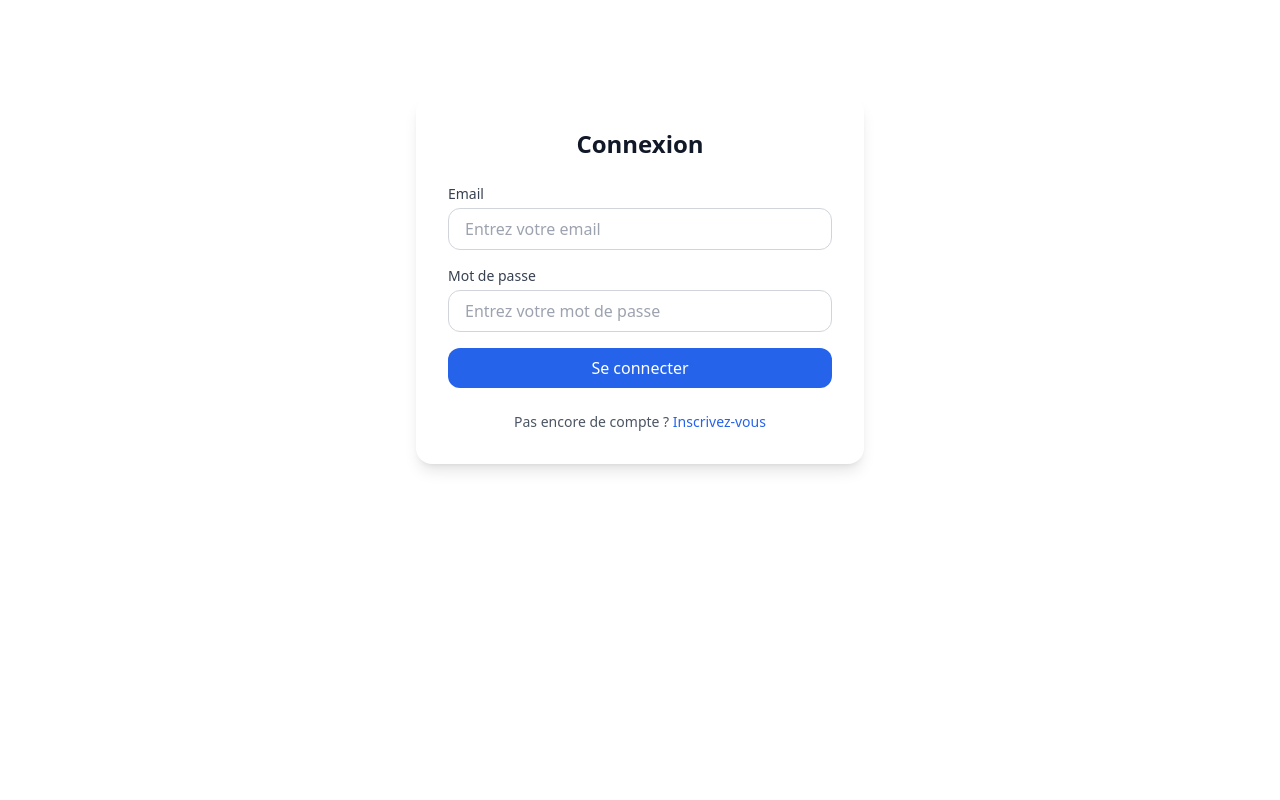
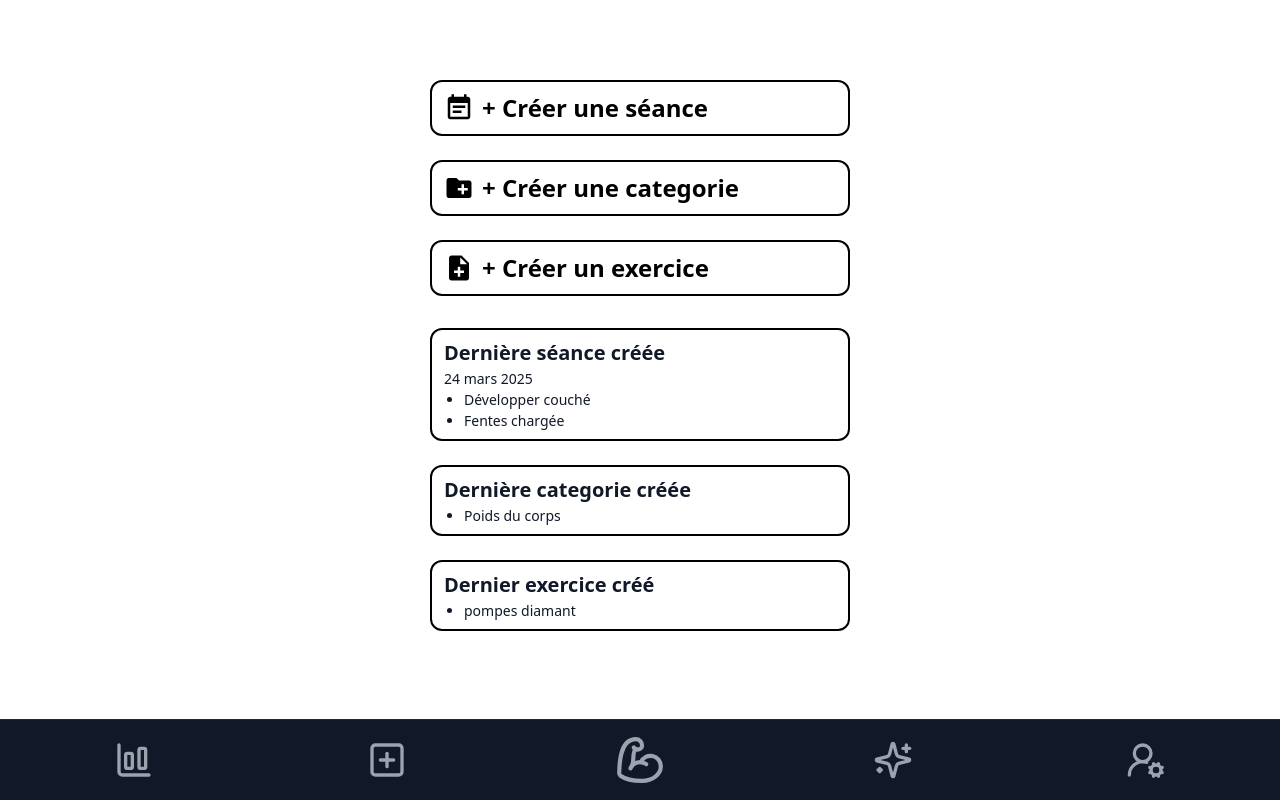
Before and after one commit to StarFlo974/PWA_SuiviMuscu, an Angular app in the folder frontend/: page /create in a window 1280 px wide. Before the commit this address led to /login. Built offline with nearby package versions, Linux system fonts and the light colour scheme; sample sign-in values are in the browser's storage.

Commit message:
feat(create): generate create component

```diff
--- a/frontend/src/app/app.routes.ts
+++ b/frontend/src/app/app.routes.ts
@@ -6,6 +6,7 @@ import { StatisticComponent } from './components/statistic/statistic.component';
 import { QuoteComponent } from './components/quote/quote.component';
 import { TrainingComponent } from './components/training/training.component';
 import { AccountComponent } from './components/account/account.component';
+import { CreateComponent } from './create/create.component';
 import { LoginComponent } from './components/login/login.component';
 import { RegisterComponent } from './components/register/register.component';
 
@@ -29,6 +30,7 @@ export const routes: Routes = [
       { path: 'quote', component: QuoteComponent },
       { path: 'training', component: TrainingComponent },
       { path: 'account', component: AccountComponent },
+      { path: 'create', component: CreateComponent },
     ]
   },
 
--- a/frontend/src/app/components/menu/menu.component.html
+++ b/frontend/src/app/components/menu/menu.component.html
@@ -13,8 +13,8 @@
         </button>
 
         <!-- Ajouter -->
-        <button (click)="setActiveTab('createExercise')" class="flex flex-col items-center justify-center w-1/5 h-full"
-            [ngClass]="{'text-green-400': activeTab === 'createExercise', 'text-gray-400': activeTab !== 'createExercise'}">
+        <button (click)="setActiveTab('create')" class="flex flex-col items-center justify-center w-1/5 h-full"
+            [ngClass]="{'text-green-400': activeTab === 'create', 'text-gray-400': activeTab !== 'create'}">
             <svg xmlns="http://www.w3.org/2000/svg" width="40" height="40" viewBox="0 0 24 24" fill="none"
                 stroke="currentColor" stroke-width="2" stroke-linecap="round" stroke-linejoin="round"
                 class="lucide lucide-square-plus-icon lucide-square-plus">
--- /dev/null
+++ b/frontend/src/app/create/create.component.html
@@ -0,0 +1,50 @@
+<div class="flex flex-col gap-6 w-full max-w-[420px] mx-auto mt-12 text-[20px] font-medium">
+
+    <!-- Créer une séance -->
+    <button type="button"
+        class="flex items-center gap-2 border border-2 border-black text-black text-[24px] font-semibold bg-white px-3 py-2 h-18 rounded-xl w-full">
+        <span class="material-icons text-[30px]">event_note</span>
+        + Créer une séance
+    </button>
+
+    <!-- Créer une catégorie -->
+    <button type="button"
+        class="flex items-center gap-2 border border-2 border-black text-black text-[24px] font-semibold bg-white px-3 py-2 h-18 rounded-xl w-full">
+        <span class="material-icons text-[30px]">create_new_folder</span>
+        + Créer une categorie
+    </button>
+
+    <!-- Créer un exercice -->
+    <button type="button" (click)="goToCreateExercise()"
+        class="flex items-center gap-2 border border-2 border-black text-black text-[24px] font-semibold bg-white px-3 py-2 h-18 rounded-xl w-full">
+        <span class="material-icons text-[30px]">note_add</span>
+        + Créer un exercice
+    </button>
+
+    <!-- Dernière séance -->
+    <div class="border border-2 border-black rounded-xl px-3 py-2 mt-2 bg-white">
+        <p class="font-semibold">Dernière séance créée</p>
+        <p class="text-[14px] font-normal">24 mars 2025</p>
+        <ul class="list-disc pl-5 text-[14px]">
+            <li>Développer couché</li>
+            <li>Fentes chargée</li>
+        </ul>
+    </div>
+
+    <!-- Dernière catégorie -->
+    <div class="border border-2 border-black rounded-xl px-3 py-2 bg-white">
+        <p class="font-semibold">Dernière categorie créée</p>
+        <ul class="list-disc pl-5 text-[14px]">
+            <li>Poids du corps</li>
+        </ul>
+    </div>
+
+    <!-- Dernier exercice -->
+    <div class="border border-2 border-black rounded-xl px-3 py-2 bg-white">
+        <p class="font-semibold">Dernier exercice créé</p>
+        <ul class="list-disc pl-5 text-[14px]">
+            <li>pompes diamant</li>
+        </ul>
+    </div>
+
+</div>
--- /dev/null
+++ b/frontend/src/app/create/create.component.ts
@@ -0,0 +1,28 @@
+import { Component } from '@angular/core';
+import { Router } from '@angular/router';
+
+@Component({
+  selector: 'app-create',
+  imports: [],
+  templateUrl: './create.component.html',
+  styleUrl: './create.component.sass'
+})
+export class CreateComponent {
+
+  constructor(
+    public router: Router
+  ) { }
+
+  lastSession = {
+    date: '24 mars 2025',
+    exercises: ['Développer couché', 'Fentes chargée'],
+  };
+
+  lastCategory = 'Poids du corps';
+
+  lastExercise = 'pompes diamant';
+
+  goToCreateExercise() {
+    this.router.navigate(['/createExercise']); // ou ton chemin réel
+  }
+}
```
Also changed, not shown: frontend/src/app/create/create.component.sass (added), 1 other file (tests, documents, lock files or other folders).
